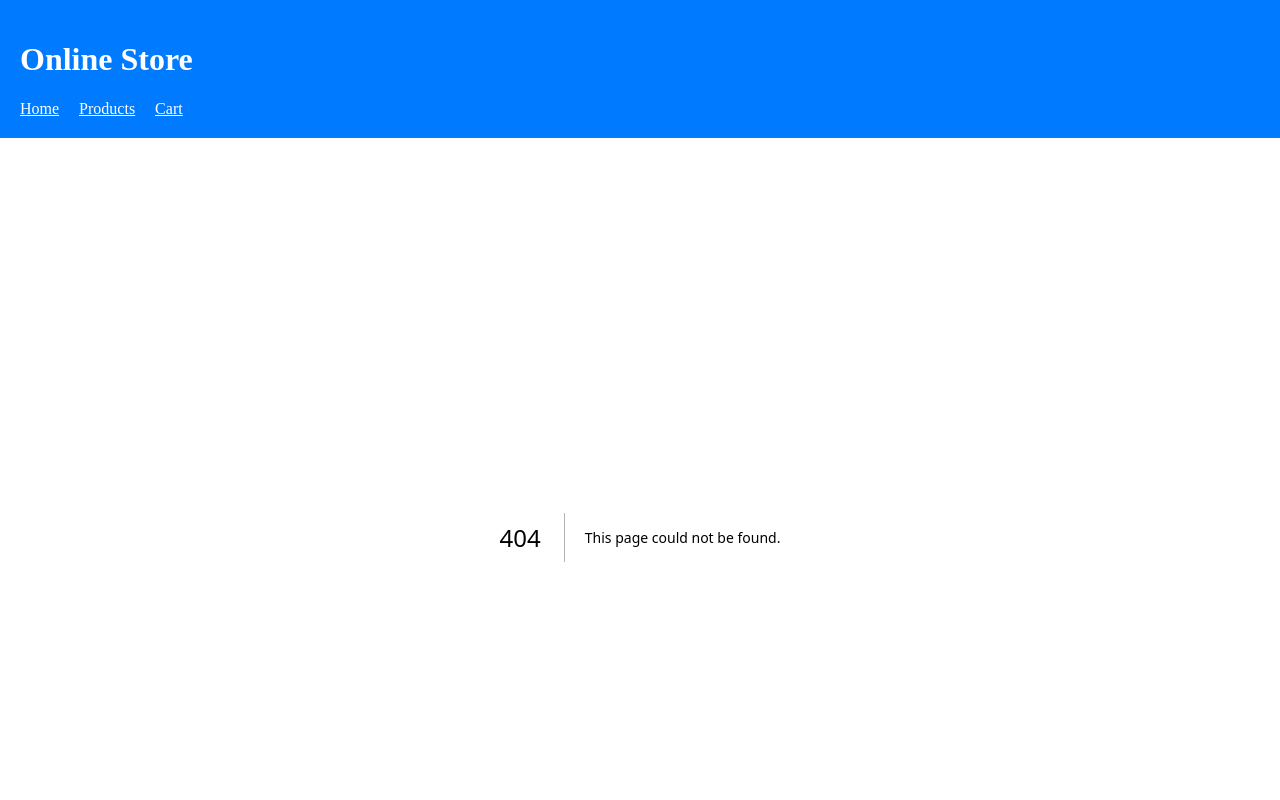
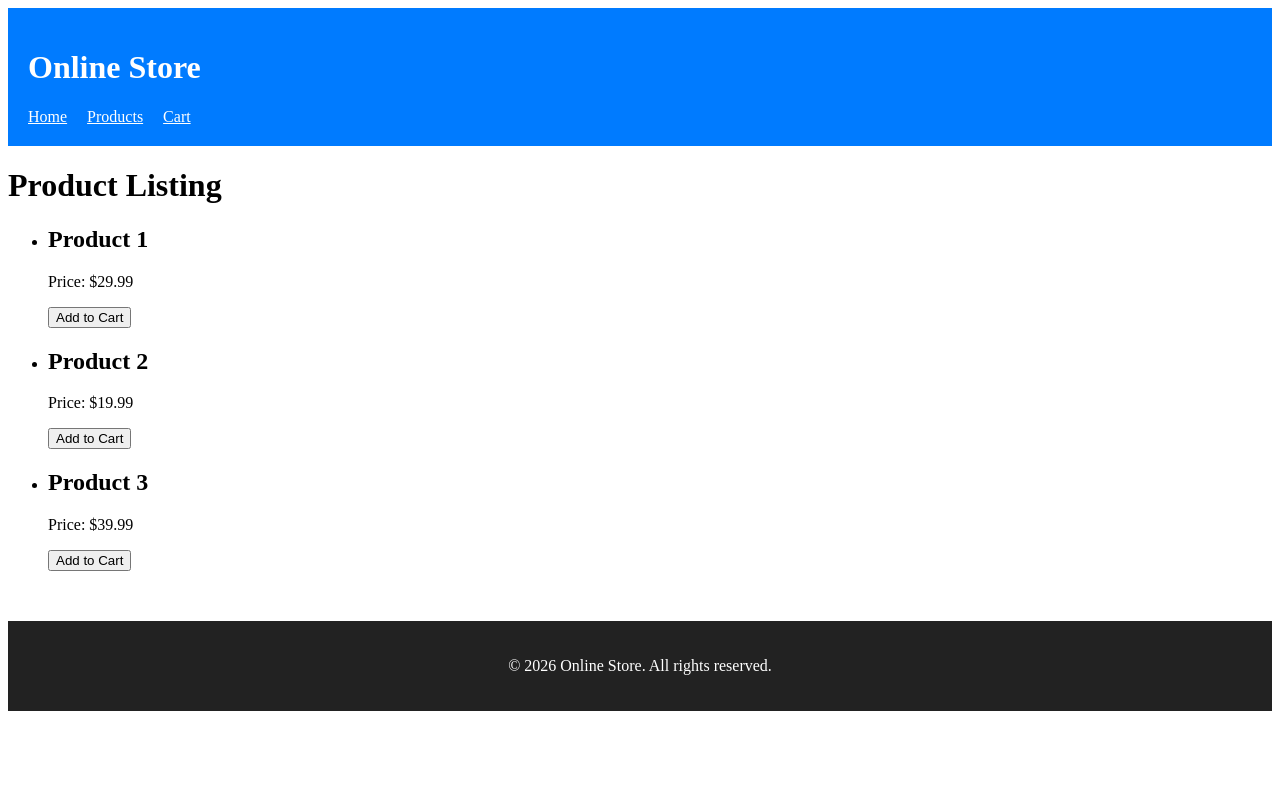
Before and after one commit to OWENjean/online-store, a Next.js app: page /products in a window 1280 px wide. Before the commit this address had no page. Shown: the top 800 px of the page. Built offline with nearby package versions, Linux system fonts and the light colour scheme.

Commit message:
Create product listing page with sample products

```diff
--- /dev/null
+++ b/app/products/page.tsx
@@ -0,0 +1,26 @@
+import React from 'react';
+
+const products = [
+  { id: 1, name: 'Product 1', price: 29.99 },
+  { id: 2, name: 'Product 2', price: 19.99 },
+  { id: 3, name: 'Product 3', price: 39.99 },
+];
+
+const ProductListing = () => {
+  return (
+    <div>
+      <h1>Product Listing</h1>
+      <ul>
+        {products.map((product) => (
+          <li key={product.id}>
+            <h2>{product.name}</h2>
+            <p>Price: ${product.price.toFixed(2)}</p>
+            <button>Add to Cart</button>
+          </li>
+        ))}
+      </ul>
+    </div>
+  );
+};
+
+export default ProductListing;
```
